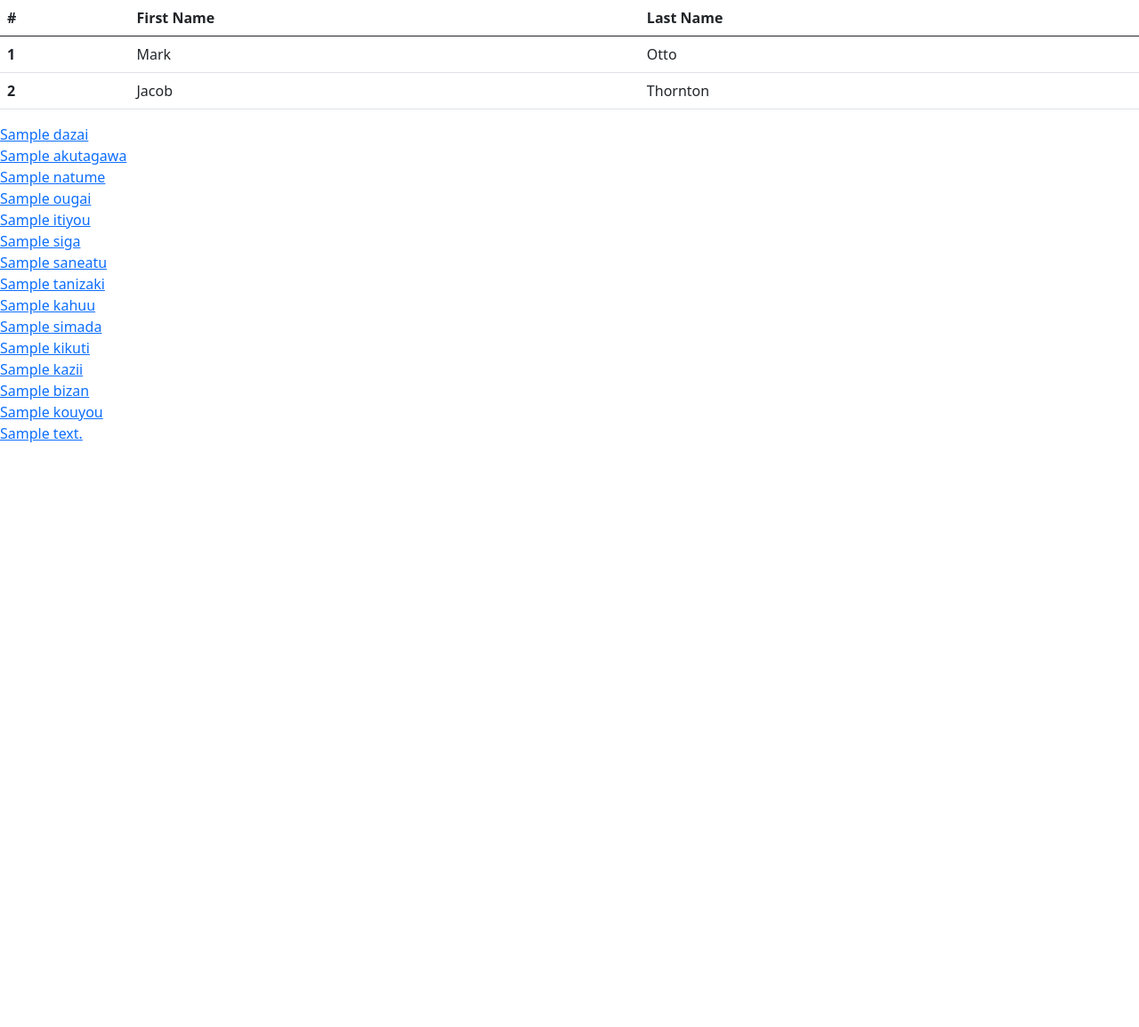
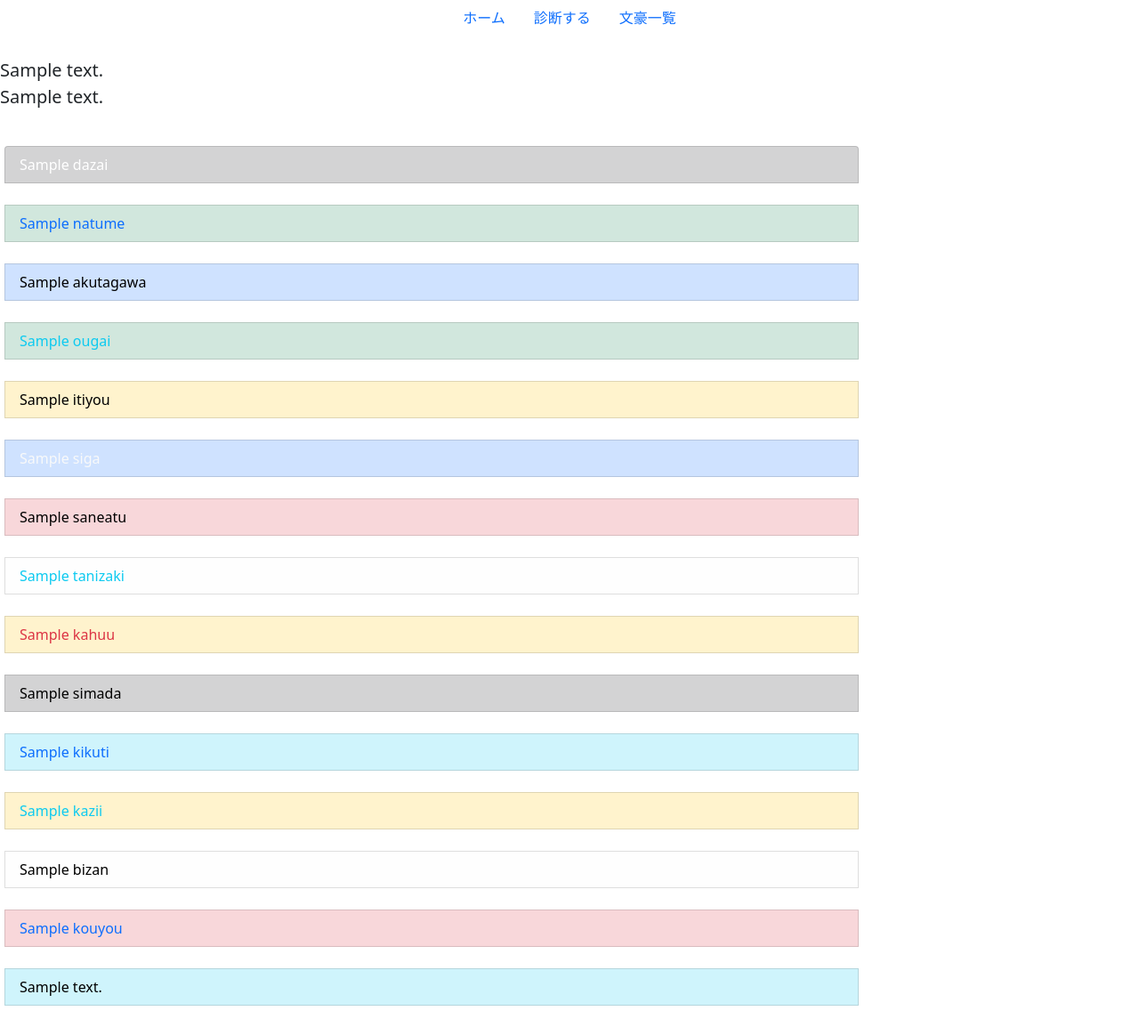
Before and after one commit to reisuta/django_portfolio, a Django app: template myport/web/templates/web/list_bungo.html in a window 1280 px wide. Shown: the whole page at 89% size. Before the commit the page ends 497 px from the top, so only its background shows below. Run offline with Django 3.2, Linux system fonts and the light colour scheme; the template is opened without the code that fills it: most values are stand-ins (such as "Sample title", 1, 10 or a date in 2020).

Commit message:
dazai.html add

```diff
--- a/myport/web/templates/base.html
+++ b/myport/web/templates/base.html
@@ -11,6 +11,19 @@
     <title>{% block title %} {% endblock title %}</title>
   </head>
   <body>
+
+    <ul class="nav justify-content-center">
+      <li class="nav-item">
+        <a class="nav-link active" href="/index">ホーム</a>
+      </li>
+      <li class="nav-item">
+        <a class="nav-link" href="/index/test">診断する</a>
+      </li>
+      <li class="nav-item">
+        <a class="nav-link" href="/index/list_bungo">文豪一覧</a>
+      </li>
+    </ul>
+
       {% block content %}
     <h1>Hello, world!</h1>
 
--- a/myport/web/templates/web/detail.html
+++ /dev/null
@@ -1 +0,0 @@
-{% extends 'base.html' %}
--- a/myport/web/templates/web/list_bungo.html
+++ b/myport/web/templates/web/list_bungo.html
@@ -1,44 +1,29 @@
 {% extends 'base.html' %}
 {% block title %}文豪一覧{% endblock title %}
 {% block content %}
-<table class="table">
-    <thead class="thead-dark">
-      <tr>
-        <th>#</th>
-        <th>First Name</th>
-        <th>Last Name</th>
-      </tr>
-    </thead>
-    <tbody>
-      <tr>
-        <th scope="row">1</th>
-        <td>Mark</td>
-        <td>Otto</td>
-      </tr>
-      <tr>
-        <th scope="row">2</th>
-        <td>Jacob</td>
-        <td>Thornton</td>
-      </tr>
-    </tbody>
-  </table>
+<br>
+<p class="lead">
+  {{description}}<br>
+  {{description2}}
+</p>
+<br>
 
 
-<div>
-<a href="">{{dazai}}</a><br>
-<a href="">{{akutagawa}}</a><br>
-<a href="">{{natume}}</a><br>
-<a href="">{{ougai}}</a><br>
-<a href="">{{itiyou}}</a><br>
-<a href="">{{siga}}</a><br>
-<a href="">{{saneatu}}</a><br>
-<a href="">{{tanizaki}}</a><br>
-<a href="">{{kahuu}}</a><br>
-<a href="">{{simada}}</a><br>
-<a href="">{{kikuti}}</a><br>
-<a href="">{{kazii}}</a><br>
-<a href="">{{bizan}}</a><br>
-<a href="">{{kouyou}}</a><br>
-<a href="">{{isizaka}}</a><br>
+<div class="list-group" style="width: 75%; margin-left:5px">
+  <a href="/index/test/dazai" class="list-group-item list-group-item-action list-group-item-dark text-white">{{dazai}}</a><br>
+  <a href="#!" class="list-group-item list-group-item-action list-group-item-success text-primary">{{natume}}</a><br>
+  <a href="#!" class="list-group-item list-group-item-action list-group-item-primary text-black">{{akutagawa}}</a><br>
+  <a href="#!" class="list-group-item list-group-item-action list-group-item-success text-info">{{ougai}}</a><br>
+  <a href="#!" class="list-group-item list-group-item-action list-group-item-warning text-black">{{itiyou}}</a><br>
+  <a href="#!" class="list-group-item list-group-item-action list-group-item-primary text-light">{{siga}}</a><br>
+  <a href="#!" class="list-group-item list-group-item-action list-group-item-danger text-black">{{saneatu}}</a><br>
+  <a href="#!" class="list-group-item list-group-item-action list-group-item-light text-info">{{tanizaki}}</a><br>
+  <a href="#!" class="list-group-item list-group-item-action list-group-item-warning text-danger">{{kahuu}}</a><br>
+  <a href="#!" class="list-group-item list-group-item-action list-group-item-dark text-black">{{simada}}</a><br>
+  <a href="#!" class="list-group-item list-group-item-action list-group-item-info text-primary">{{kikuti}}</a><br>
+  <a href="#!" class="list-group-item list-group-item-action list-group-item-warning text-info">{{kazii}}</a><br>
+  <a href="#!" class="list-group-item list-group-item-action list-group-item-light text-black">{{bizan}}</a><br>
+  <a href="/index" class="list-group-item list-group-item-action list-group-item-danger text-primary">{{kouyou}}</a><br>
+  <a href="#!" class="list-group-item list-group-item-action list-group-item-info text-black">{{isizaka}}</a><br>
 </div>
 {% endblock %}
--- a/myport/web/templates/web/test_result.html
+++ b/myport/web/templates/web/test_result.html
@@ -1,6 +1,11 @@
+{% extends 'base.html' %}
+{% block title %}表示結果{% endblock title%}
+{% block content %}
+
 {{ques1}}
 {{ques2}}
 {{ques3}}
 {{ques4}}
 {{ques5}}
 {{ques_sum}}
+{% endblock %}
--- a/myport/web/urls.py
+++ b/myport/web/urls.py
@@ -8,6 +8,6 @@ urlpatterns = [
     path('',views.index, name='index'),
     path('test/',views.test, name='test'),
     path('list_bungo/',views.list_bungo, name='list_bungo'),
-    path('<int:write>/',views.detail, name='detail'),
     path('test/result/',views.test_result, name='test_result'),
+    path('test/dazai',views.dazai, name='dazai'),
 ]  + static(settings.MEDIA_URL, document_root=settings.MEDIA_ROOT)
```
Also changed, not shown: myport/web/templates/web/dazai.html (added, +46 -0 lines), myport/web/templates/web/index.html (+4 -28 lines), myport/web/templates/web/test.html (+4 -22 lines), myport/web/views.py (+24 -4 lines).
